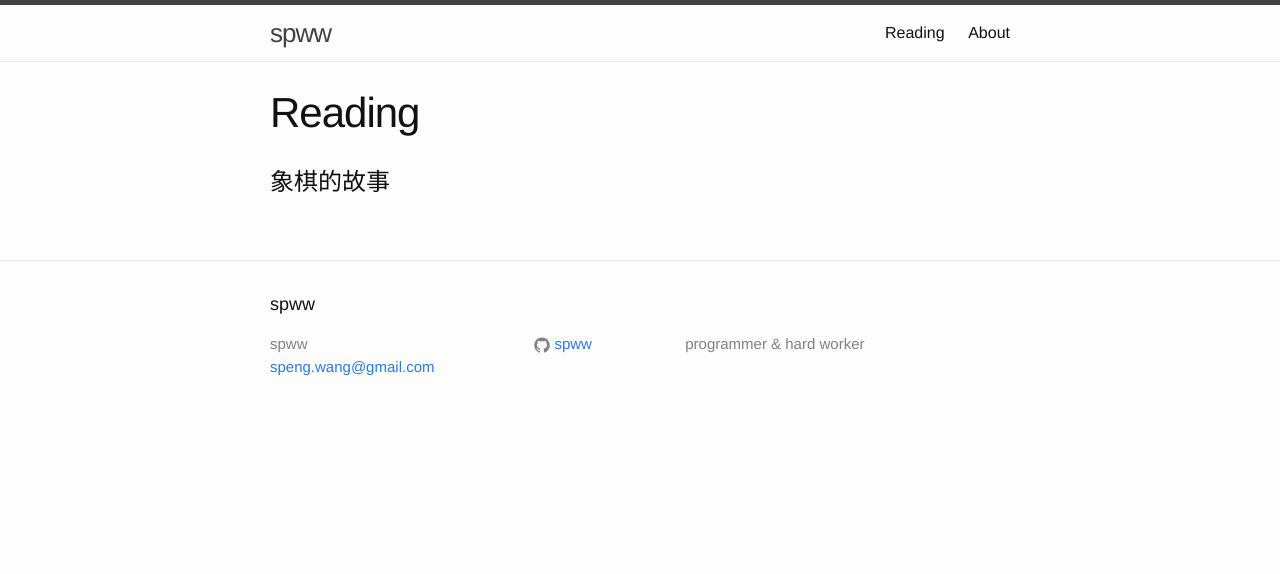
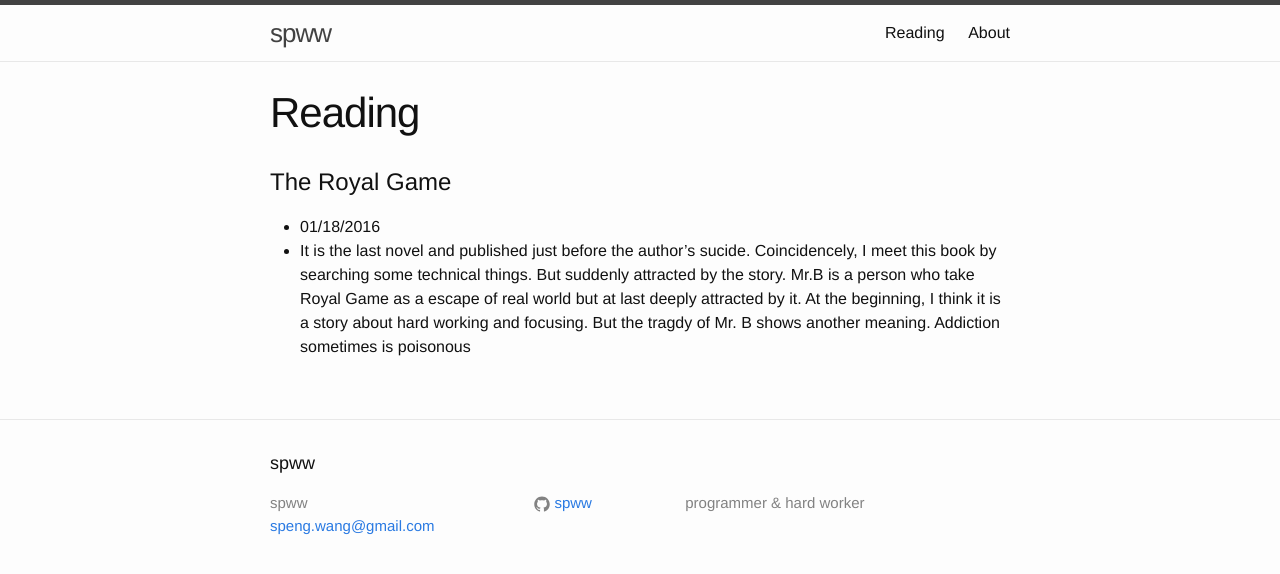
Before and after one commit to SPWW/oldblog, a Jekyll site: the page built from Reading.md, in a window 1280 px wide. Shown: the top 574 px of the page. Built offline with Jekyll 4.4.1, drawn with Linux system fonts in a browser that asks for light colours.

Commit message:
Update Reading.md

```diff
--- a/Reading.md
+++ b/Reading.md
@@ -4,4 +4,7 @@
 permalink: /Reading/
 ---
 
-#象棋的故事
+#The Royal Game
+
+- 01/18/2016
+- It is the last novel and published just before the author's sucide. Coincidencely, I meet this book by searching some technical things. But suddenly attracted by the story. Mr.B is a person who take Royal Game as a escape of real world but at last deeply attracted by it. At the beginning, I think it is a story about hard working and focusing. But the tragdy of Mr. B shows another meaning. Addiction sometimes is poisonous
```
